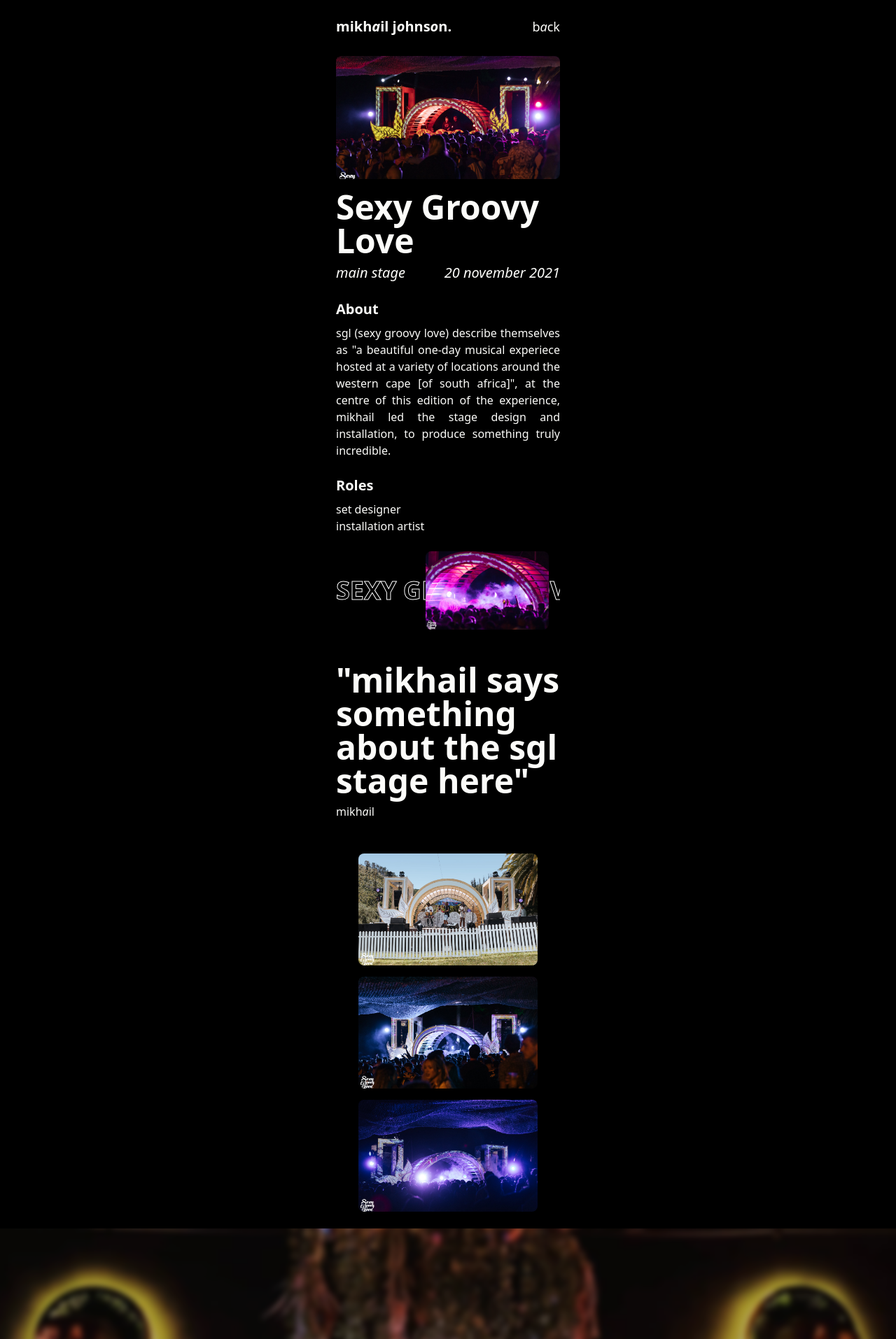
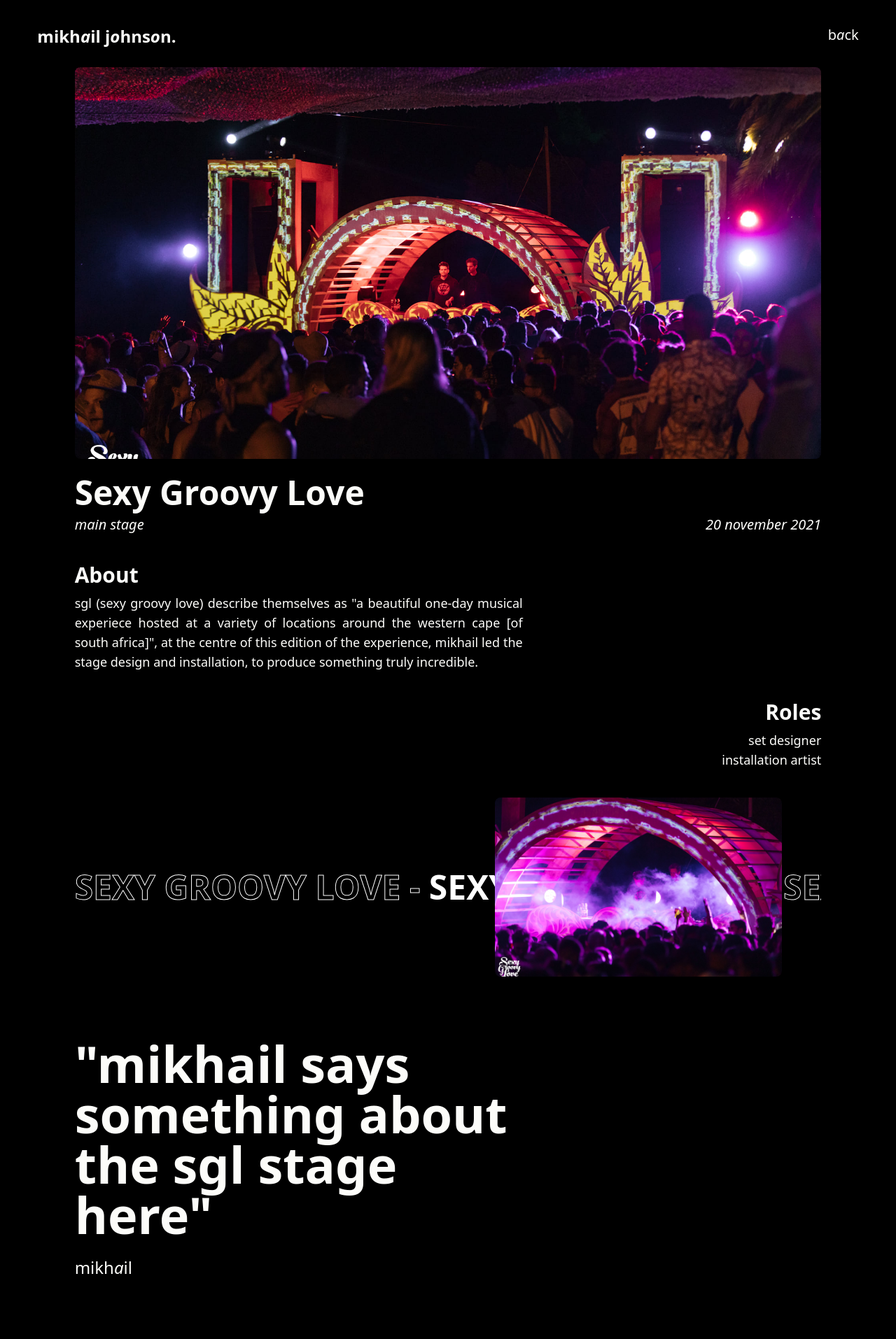
Before and after one commit to LeeJavaa/mikhailjohnson, a Next.js app: page /projects/1 in a window 1280 px wide. Shown: the top 1914 px of the page at 70% size. Built offline with nearby package versions, Linux system fonts and the light colour scheme.

Commit message:
MIK-27-Desktop Conversion done

```diff
--- a/components/Footer.jsx
+++ b/components/Footer.jsx
@@ -1,6 +1,6 @@
 export default function Footer() {
   return (
-    <div className="font-bold text-xs text-black w-80 mx-auto flex justify-between py-6">
+    <div className="font-bold text-xs text-black w-80 mx-auto flex justify-between py-6 lg:text-sm lg:w-11/12 lg:absolute lg:bottom-0 lg:left-1/2 lg:-translate-x-1/2">
       <p>designed and developed by lee johnson</p>
       <p className="text-right">
         all rights reserved mikhail johnson 2022&copy;
--- a/components/Gallery.jsx
+++ b/components/Gallery.jsx
@@ -4,22 +4,34 @@
   const { project } = props;
 
   return (
-    <section id="gallery" className="w-64 mx-auto grid gap-4 pb-6">
-      <div id="image1" className="relative w-full h-40 rounded-lg">
+    <section
+      id="gallery"
+      className="w-64 mx-auto grid gap-4 pb-6 lg:w-full lg:grid-cols-2"
+    >
+      <div
+        id="image1"
+        className="relative w-full h-40 rounded-lg lg:col-span-2 lg:h-[600px] 2xl:h-[70vh]"
+      >
         <Image
           src={project.gallery[0]}
           fill="true"
           className="object-cover rounded-lg"
         />
       </div>
-      <div id="image2" className="relative w-full h-40 rounded-lg">
+      <div
+        id="image2"
+        className="relative w-full h-40 rounded-lg lg:h-[300px] 2xl:h-[45vh]"
+      >
         <Image
           src={project.gallery[1]}
           fill="true"
           className="object-cover rounded-lg"
         />
       </div>
-      <div id="image3" className="relative w-full h-40 rounded-lg">
+      <div
+        id="image3"
+        className="relative w-full h-40 rounded-lg lg:h-[300px] 2xl:h-[45vh]"
+      >
         <Image
           src={project.gallery[2]}
           fill="true"
--- a/components/Landing.jsx
+++ b/components/Landing.jsx
@@ -1,6 +1,6 @@
 export default function Landing() {
   return (
-    <div className="w-full h-screen font-bold text-xl">
+    <div className="w-full h-screen font-bold text-xl lg:text-4xl">
       <div
         id="english"
         className="absolute left-1/2 -translate-x-1/2 top-1/2 -translate-y-1/2 animate-text-loop1"
--- a/components/Navbar.jsx
+++ b/components/Navbar.jsx
@@ -3,23 +3,39 @@
 export default function Navbar(props) {
   const { current } = props;
   return (
-    <nav className="fixed top-0 left-0 right-0 flex mx-auto justify-between w-80 pt-6 z-10">
-      <Link href="/" className="text-offWhite font-bold text-xl">
-        mikh<span className="italic">a</span>il j
-        <span className="italic">o</span>hns<span className="italic">o</span>n.
-      </Link>
+    <nav className="fixed top-0 left-0 right-0 flex mx-auto justify-between w-80 pt-6 z-10 lg:w-11/12 lg:pt-9">
+      {current === 'about' && (
+        <Link
+          href="/"
+          className="text-offWhite font-bold text-xl lg:text-2xl opacity-0"
+        >
+          mikh<span className="italic">a</span>il j
+          <span className="italic">o</span>hns<span className="italic">o</span>
+          n.
+        </Link>
+      )}
+      {current !== 'about' && (
+        <Link href="/" className="text-offWhite font-bold text-xl lg:text-2xl">
+          mikh<span className="italic">a</span>il j
+          <span className="italic">o</span>hns<span className="italic">o</span>
+          n.
+        </Link>
+      )}
       {current === 'main' && (
-        <Link href="/about" className="text-offWhite font-light text-lg">
+        <Link
+          href="/about"
+          className="text-offWhite font-light text-lg lg:text-xl"
+        >
           ab<span className="italic">o</span>ut
         </Link>
       )}
       {current === 'detail' && (
-        <Link href="/" className="text-offWhite font-light text-lg">
+        <Link href="/" className="text-offWhite font-light text-lg lg:text-xl">
           b<span className="italic">a</span>ck
         </Link>
       )}
       {current === 'about' && (
-        <Link href="/" className="text-black font-light text-lg">
+        <Link href="/" className="text-black font-light text-lg lg:text-xl">
           w<span className="italic">o</span>rk
         </Link>
       )}
--- /dev/null
+++ b/components/ProjectNav.jsx
@@ -0,0 +1,38 @@
+import Link from 'next/link';
+import Image from 'next/image';
+import { AiOutlineArrowDown, AiOutlineArrowUp } from 'react-icons/ai';
+
+export default function ProjectNav(props) {
+  const { navProject, navTo } = props;
+  return (
+    <section
+      id="next-project"
+      className="relative w-screen h-screen lg:w-[500px] lg:mx-auto lg:h-[600px] 2xl:w-[600px] 2xl:h-[750px]"
+    >
+      <div className="absolute z-10 grid gap-2 left-1/2 top-1/2 -translate-x-1/2 -translate-y-1/2 w-80">
+        <h3 className="text-center italic font-light text-xl 2xl:text-2xl">
+          {navTo}
+        </h3>
+        <h1 className="text-center font-bold text-4xl 2xl:text-5xl">
+          {navProject.name}
+        </h1>
+        <Link href={`/projects/${navProject.id}`}>
+          <div className="w-10 h-11 mx-auto rounded-2xl border-2 border-offWhite grid place-content-center mt-2 2xl:w-12 2xl:h-14">
+            {navTo === 'next project' && <AiOutlineArrowDown />}
+            {navTo === 'previous project' && <AiOutlineArrowUp />}
+          </div>
+        </Link>
+      </div>
+      <div
+        id="next-project-image-container"
+        className="relative w-full h-full overflow-hidden bg-black"
+      >
+        <Image
+          src={navProject.display_image}
+          fill="true"
+          className="object-cover scale-110 blur-sm opacity-80"
+        />
+      </div>
+    </section>
+  );
+}
--- a/components/TextCarousel.jsx
+++ b/components/TextCarousel.jsx
@@ -3,13 +3,16 @@
 export default function TextCarousel(props) {
   const { project } = props;
   return (
-    <div id="carousel-container" className="relative h-28 overflow-hidden mt-6">
+    <div
+      id="carousel-container"
+      className="relative h-28 overflow-hidden lg:h-64"
+    >
       <div
         id="carousel-text"
         className="absolute flex overflow-hidden w-full top-1/2 -translate-y-1/2"
       >
         <h1
-          className="whitespace-nowrap font-bold text-4xl uppercase"
+          className="whitespace-nowrap font-bold text-4xl uppercase lg:text-5xl"
           style={{
             WebkitTextFillColor: 'transparent',
             WebkitTextStrokeWidth: '1px',
@@ -31,7 +34,7 @@
       </div>
       <div
         id="carousel-image"
-        className="relative w-44 h-28 rounded-lg left-32"
+        className="relative w-44 h-full rounded-lg left-32 lg:w-[410px] lg:left-[600px] 2xl:left-[55vw]"
       >
         <Image
           src={project.carousel_image}
--- a/data/projects.js
+++ b/data/projects.js
@@ -44,7 +44,7 @@
     about:
       "\"We've transported you to whirling galaxies but our Toybox is still bursting at the seams... don't let gravity suck you in; we're slaying dragons and we're taking you with us... are you ready player one?\"\nToybox is a dance music festival which brings in the best of both local and international artist to peform in front of thousands of festival goers. In this edition, Mikhail led the way with the set design, fabrication and assembly, creating one of Toybox's most memorable stages to date.",
     quote:
-      'I wanted build a giant oldschool arcade machine. Anyway. Compromise is the lesson of the day.',
+      'I wanted to build a giant oldschool arcade machine. Anyway. Compromise is the lesson of the day.',
     display_image: '/static/images/toybox/display.jpg',
     display_caption: '8-bit Arcade Stage',
     carousel_image: '/static/images/toybox/carousel.jpg',
--- a/pages/projects/[id].jsx
+++ b/pages/projects/[id].jsx
@@ -1,54 +1,77 @@
 import Image from 'next/image';
 import projects from '../../data/projects';
 import Navbar from '../../components/Navbar';
-import NextProject from '../../components/NextProject';
+import ProjectNav from '../../components/ProjectNav';
 import Gallery from '../../components/Gallery';
 import TextCarousel from '../../components/TextCarousel';
 
-export default function Detail({ project, nextProject }) {
+export default function Detail({ project, nextProject, prevProject }) {
   return (
     <main className="w-screen h-fit bg-black text-offWhite">
-      <div className="w-80 mx-auto">
-        <div className="relative w-full h-44 rounded-lg mx-auto top-20">
+      <div className="grid gap-6 lg:gap-10 w-80 mx-auto lg:w-10/12 2xl:gap-10">
+        <div className="relative w-full h-44 rounded-lg mx-auto top-20 lg:w-full lg:h-[70vh] lg:top-24 2xl:h-[75vh]">
           <Image
             src={project.display_image}
             fill="true"
             className="object-cover rounded-lg"
           />
         </div>
-        <h1 className="font-bold text-5xl mt-24 ">{project.name}</h1>
-        <div className="flex justify-between pt-2">
-          <h3 className="font-light italic text-xl">
-            {project.display_caption.toLowerCase()}
-          </h3>
-          <h4 className="font-thin italic text-xl">
-            {project.date.toLowerCase()}
-          </h4>
+        <div>
+          <h1 className="font-bold text-5xl mt-16 lg:mt-20">{project.name}</h1>
+          <div className="flex justify-between pt-2">
+            <h3 className="font-light italic text-xl 2xl:text-2xl">
+              {project.display_caption.toLowerCase()}
+            </h3>
+            <h4 className="font-thin italic text-xl 2xl:text-2xl">
+              {project.date.toLowerCase()}
+            </h4>
+          </div>
         </div>
-        <div className="pt-6 grid grid-cols-1 gap-2">
-          <h2 className="text-xl font-bold">About</h2>
-          <p className="text-justify">{project.about.toLowerCase()}</p>
+        <div className="grid grid-cols-1 gap-2">
+          <h2 className="text-xl font-bold lg:text-3xl">About</h2>
+          <p className="text-justify lg:text-lg lg:w-3/5">
+            {project.about.toLowerCase()}
+          </p>
         </div>
-        <div className="pt-6 grid grid-cols-1 gap-2">
-          <h2 className="text-xl font-bold">Roles</h2>
-          <div className="grid grid-cols-1">
+        <div className="grid grid-cols-1 gap-2">
+          <h2 className="text-xl font-bold lg:text-3xl lg:text-right">Roles</h2>
+          <div className="grid grid-cols-1 lg:text-lg lg:text-right">
             {project.roles.map((role) => (
               <p>{role.toLowerCase()}</p>
             ))}
           </div>
         </div>
         <TextCarousel project={project} />
-        <div id="quote-container" className="w-full my-12 grid gap-2">
-          <h1 className="font-bold text-5xl">
+        <div
+          id="quote-container"
+          className="w-full my-12 grid gap-2 lg:w-3/5 lg:gap-6"
+        >
+          <h1 className="font-bold text-5xl lg:text-7xl">
             &quot;{project.quote.toLowerCase()}&quot;
           </h1>
-          <p className="font-light">
+          <p className="font-light lg:text-2xl">
             mikh<span className="italic">a</span>il
           </p>
         </div>
         <Gallery project={project} />
       </div>
-      {nextProject && <NextProject nextProject={nextProject} />}
+      <div className="w-10/12 h-screen content-center mx-auto grid-cols-2 hidden lg:grid">
+        <div>
+          {prevProject && (
+            <ProjectNav navProject={prevProject} navTo="previous project" />
+          )}
+        </div>
+        <div>
+          {nextProject && (
+            <ProjectNav navProject={nextProject} navTo="next project" />
+          )}
+        </div>
+      </div>
+      <div className="lg:hidden">
+        {nextProject && (
+          <ProjectNav navProject={nextProject} navTo="next project" />
+        )}
+      </div>
     </main>
   );
 }
@@ -79,8 +102,10 @@
   const project = projects.find((x) => x.id === parseInt(id, 10));
   const nextProject =
     projects.find((x) => x.id === parseInt(id, 10) + 1) || false;
+  const prevProject =
+    projects.find((x) => x.id === parseInt(id, 10) - 1) || false;
   return {
     // Passed to the page component as props
-    props: { project, nextProject },
+    props: { project, nextProject, prevProject },
   };
 }
```
Also changed, not shown: components/NextProject.jsx (deleted, +0 -30 lines), components/ProjectsList.jsx (+14 -7 lines), pages/about.jsx (+16 -12 lines).
